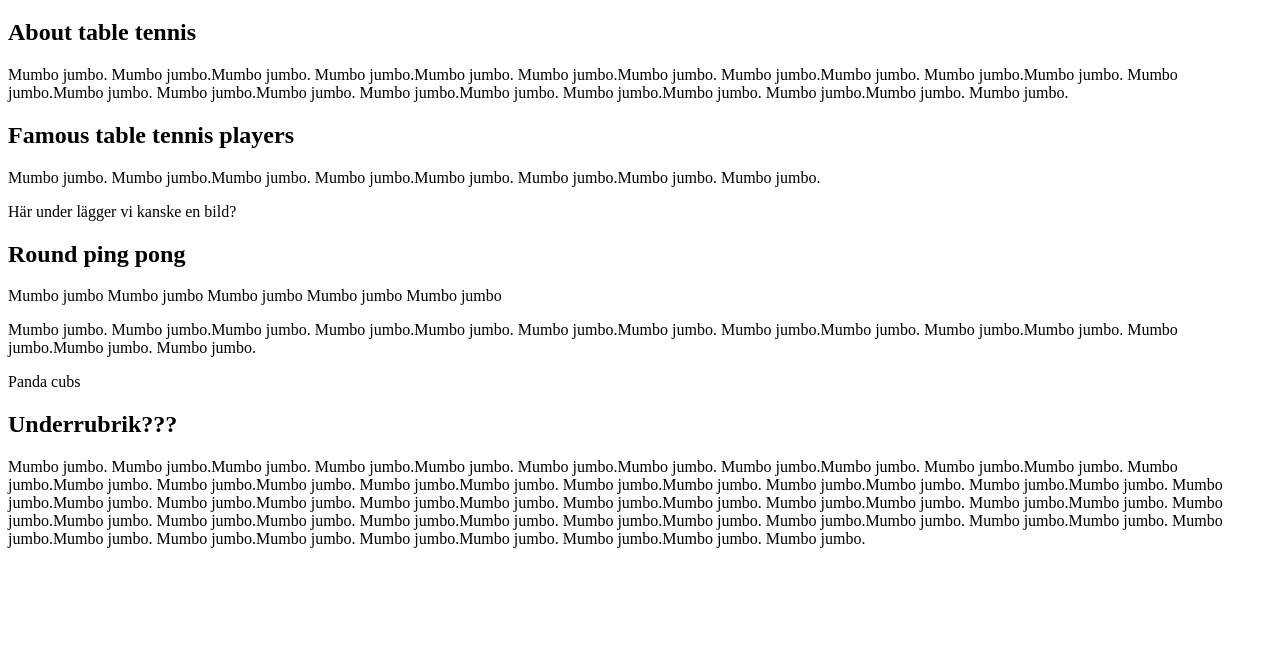
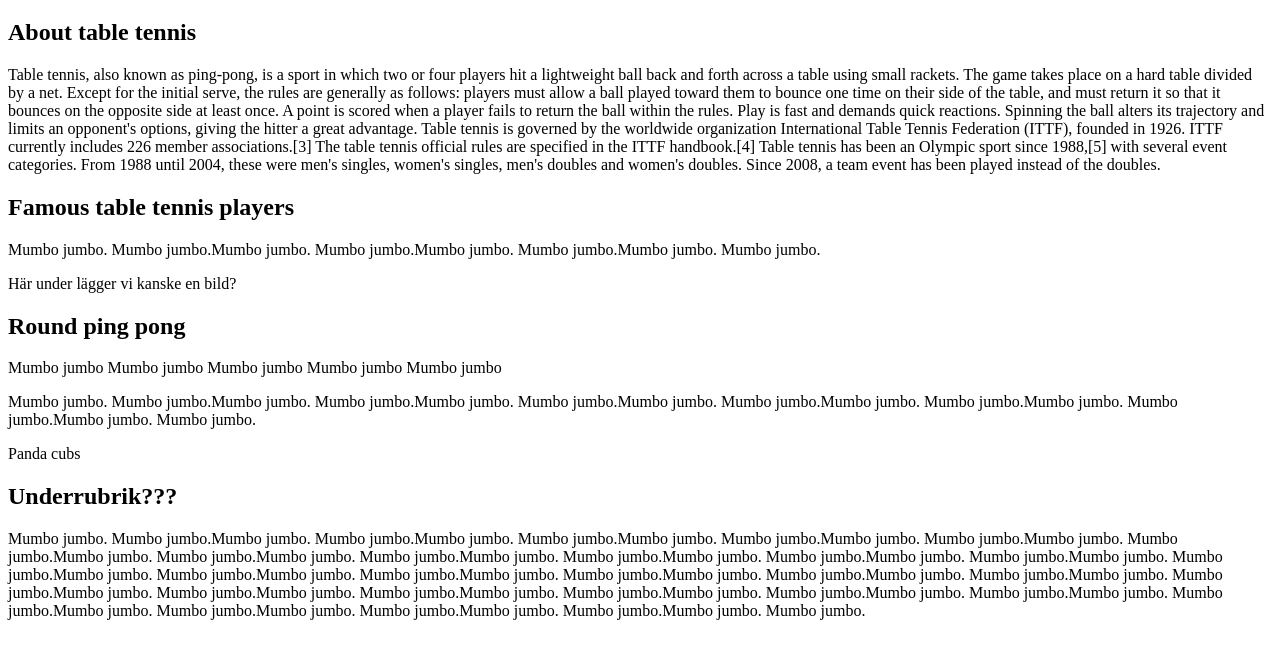
Before and after one commit to AiliLindgren/MattiasMartinAili, a plain HTML site: page index.html in a window 1280 px wide. Shown: the part 61-720 px from the top of the page. Drawn offline with Linux system fonts and the light colour scheme.

Commit message:
Put facts in text

```diff
--- a/index.html
+++ b/index.html
@@ -18,9 +18,21 @@
             <h2>About table tennis</h2>
 
             <p>
-                Mumbo jumbo. Mumbo jumbo.Mumbo jumbo. Mumbo jumbo.Mumbo jumbo. Mumbo jumbo.Mumbo jumbo. Mumbo
-                jumbo.Mumbo jumbo. Mumbo jumbo.Mumbo jumbo. Mumbo jumbo.Mumbo jumbo. Mumbo jumbo.Mumbo jumbo. Mumbo
-                jumbo.Mumbo jumbo. Mumbo jumbo.Mumbo jumbo. Mumbo jumbo.Mumbo jumbo. Mumbo jumbo.
+                Table tennis, also known as ping-pong, is a sport in which two or four players hit a lightweight ball
+                back and forth across a table using small rackets. The game takes place on a hard table divided by a
+                net. Except for the initial serve, the rules are generally as follows: players must allow a ball played
+                toward them to bounce one time on their side of the table, and must return it so that it bounces on the
+                opposite side at least once. A point is scored when a player fails to return the ball within the rules.
+                Play is fast and demands quick reactions. Spinning the ball alters its trajectory and limits an
+                opponent's options, giving the hitter a great advantage.
+
+
+
+                Table tennis is governed by the worldwide organization International Table Tennis Federation (ITTF),
+                founded in 1926. ITTF currently includes 226 member associations.[3] The table tennis official rules are
+                specified in the ITTF handbook.[4] Table tennis has been an Olympic sport since 1988,[5] with several
+                event categories. From 1988 until 2004, these were men's singles, women's singles, men's doubles and
+                women's doubles. Since 2008, a team event has been played instead of the doubles.
             </p>
 
             <h2>Famous table tennis players</h2>
```
